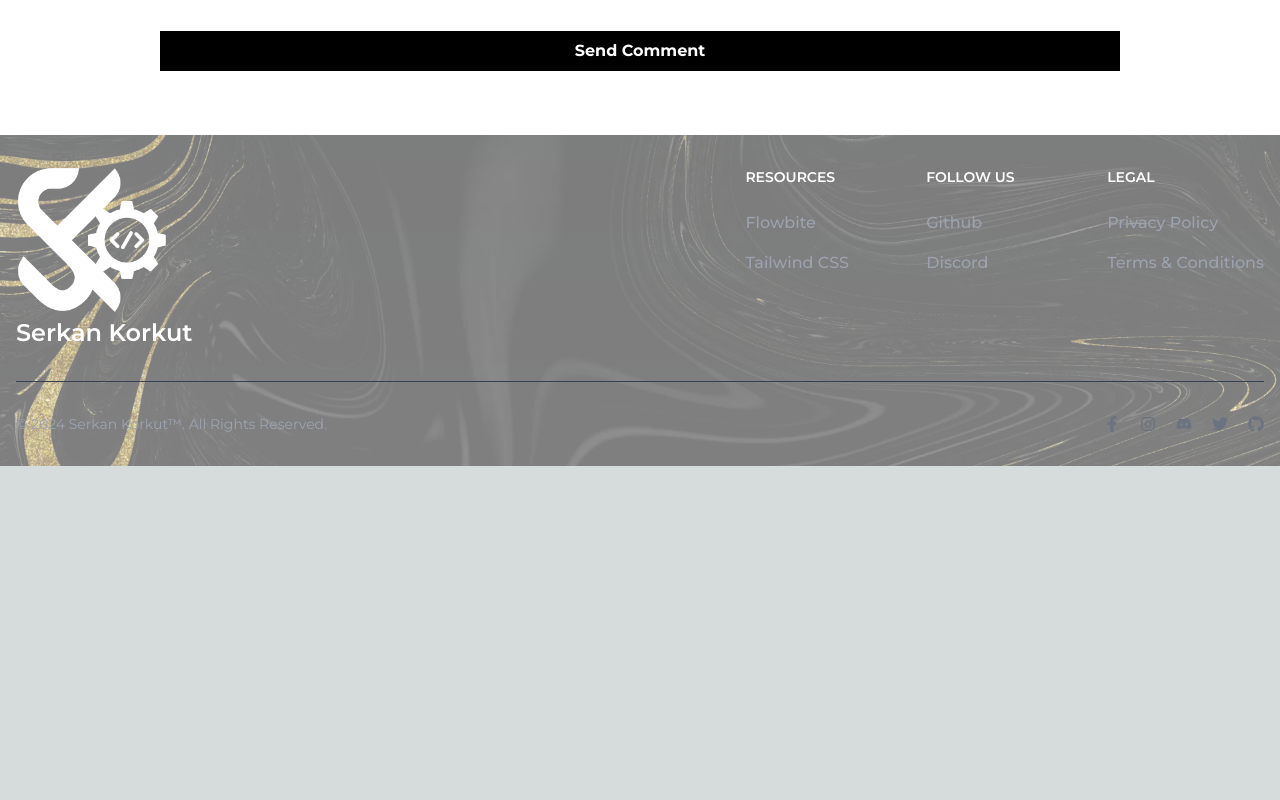
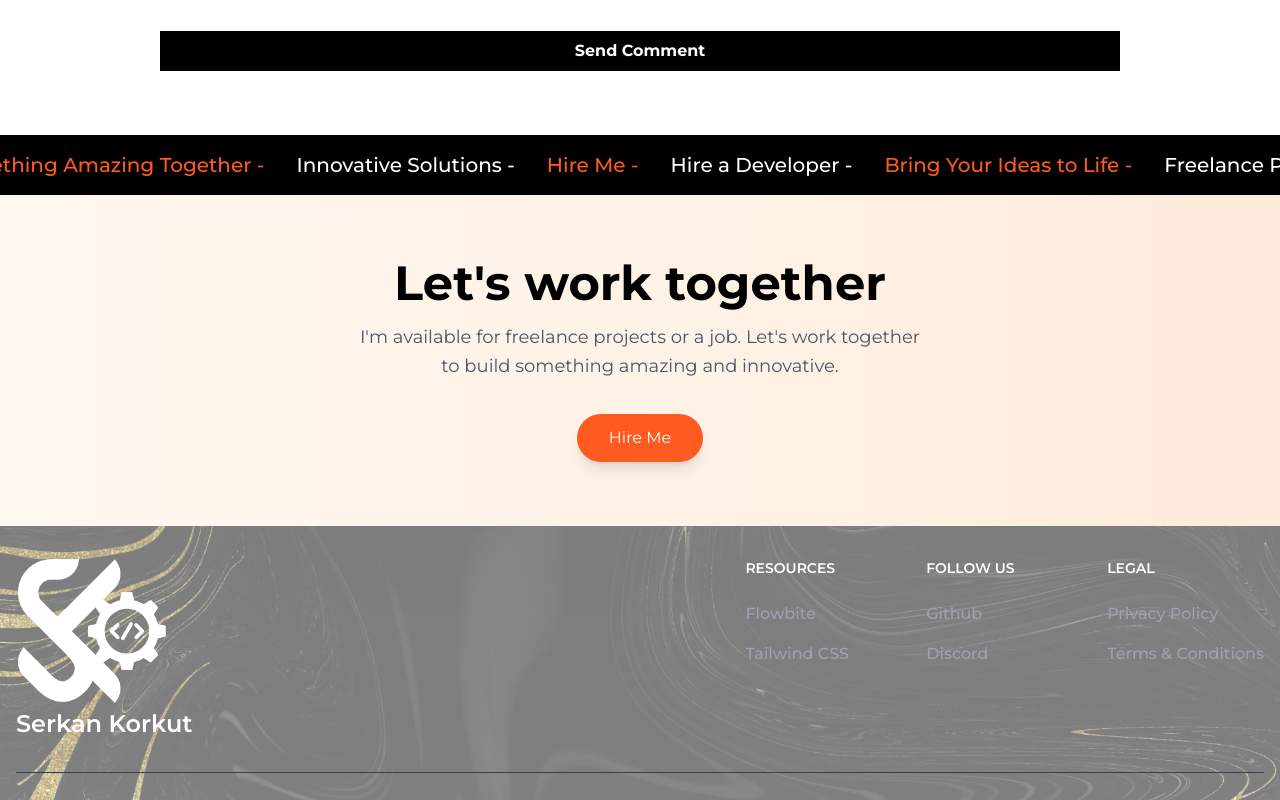
Before and after one commit to serkankorkut17/serkankorkut.dev, a Next.js app: page /contact in a window 1280 px wide. Shown: the part 1967-2767 px from the top of the page. Before the commit the page ends 2433 px from the top, so only its background shows below. Built offline with nearby package versions, Linux system fonts and the light colour scheme.

Commit message:
contact done

```diff
--- a/src/app/contact/page.js
+++ b/src/app/contact/page.js
@@ -3,14 +3,25 @@ import PageHeader from "@/components/Sections/PageHeader";
 import ContactSection from "@/components/Sections/ContactSection";
 import MapSection from "@/components/Sections/MapSection";
 import ContactForm from "@/components/Sections/FormSection";
+import HireMeSection from "@/components/Sections/HireMeSection";
+
+import { Montserrat } from "next/font/google";
+const montserrat = Montserrat({
+  weight: ["400", "500", "600", "700", "800", "900"],
+  subsets: ["latin"],
+});
 
 const ContactPage = () => {
+
+
   return (
     <main className="min-h-screen">
-      <PageHeader title="Contact Us" />
+      <PageHeader title="Contact Me" />
       <ContactSection />
       <MapSection />
       <ContactForm />
+      <HireMeSection font={montserrat}/>
+
     </main>
   );
 };
--- a/src/app/globals.css
+++ b/src/app/globals.css
@@ -55,3 +55,30 @@ body {
 * {
   cursor: none !important; /* Suppress the cursor globally */
 }
+
+/* Container to ensure no gap between the scrolling text */
+.scrolling-container {
+  display: flex;
+  overflow: hidden;
+  position: relative;
+}
+
+.scrolling-text {
+  display: flex;
+  animation: scroll-text 10s linear infinite;
+}
+
+.scroll-item {
+  flex-shrink: 0;
+  white-space: nowrap;
+  padding-right: 2rem; /* Optional: Adjust spacing between items */
+}
+
+@keyframes scroll-text {
+  0% {
+    transform: translateX(0);
+  }
+  100% {
+    transform: translateX(-50%);
+  }
+}
--- a/src/app/projects/page.js
+++ b/src/app/projects/page.js
@@ -5,7 +5,7 @@ import WhiteSection from "@/components/Sections/WhiteSection";
 const ProjectsPage = () => {
   return (
     <main className="min-h-screen">
-      <PageHeader title="Contact Us" />
+      <PageHeader title="My Projects" />
       <WhiteSection />
     </main>
   );
--- a/src/components/Sections/FormSection.js
+++ b/src/components/Sections/FormSection.js
@@ -53,7 +53,7 @@ export default function ContactForm() {
 
   return (
     <section
-      className={`${montserrat.className} flex flex-col py-16 px-8 md:px-40 text-black  bg-white`}
+      className={`${montserrat.className} flex flex-col py-16 px-8 md:px-40 text-black bg-white`}
     >
       <h2 className="text-4xl font-bold mb-8">Do You Want to Contact Me?</h2>
       <form onSubmit={handleSubmit} className="grid grid-cols-2 gap-4">
--- /dev/null
+++ b/src/components/Sections/HireMeSection.js
@@ -0,0 +1,55 @@
+"use client";
+
+import React from "react";
+
+const HireMeSection = ({font}) => {
+    console.log(font);
+
+  const navigateToLinkedIn = () => {
+    window.open("https://www.linkedin.com/in/serkankorkut17", "_blank");
+  };
+
+  return (
+    <div className={`${font.className} relative`}>
+      {/* Scrolling Text Section */}
+      <div className="w-full bg-black py-4 overflow-hidden relative">
+        <div className="scrolling-container">
+          <div className="scrolling-text">
+            <span className="scroll-item text-white text-xl font-medium">Hire a Developer - </span>
+            <span className="scroll-item text-orange-500 text-xl font-medium">Bring Your Ideas to Life - </span>
+            <span className="scroll-item text-white text-xl font-medium">Freelance Projects Available - </span>
+            <span className="scroll-item text-orange-500 text-xl font-medium">Let’s Build Something Amazing Together - </span>
+            <span className="scroll-item text-white text-xl font-medium">Innovative Solutions - </span>
+            <span className="scroll-item text-orange-500 text-xl font-medium">Hire Me - </span>
+            {/* Duplicate content for seamless scrolling */}
+            <span className="scroll-item text-white text-xl font-medium">Hire a Developer - </span>
+            <span className="scroll-item text-orange-500 text-xl font-medium">Bring Your Ideas to Life - </span>
+            <span className="scroll-item text-white text-xl font-medium">Freelance Projects Available - </span>
+            <span className="scroll-item text-orange-500 text-xl font-medium">Let’s Build Something Amazing Together - </span>
+            <span className="scroll-item text-white text-xl font-medium">Innovative Solutions - </span>
+            <span className="scroll-item text-orange-500 text-xl font-medium">Hire Me - </span>
+          </div>
+        </div>
+      </div>
+
+      {/* Main Content */}
+      <div className="bg-gradient-to-r from-orange-50 to-orange-100 py-16 px-8 md:px-40">
+        <div className="text-center">
+          <h2 className="text-5xl font-bold text-black mb-4">Let's work together</h2>
+          <p className="text-lg text-gray-600 leading-relaxed max-w-xl mx-auto">
+            I'm available for freelance projects or a job. Let's work together
+            to build something amazing and innovative.
+          </p>
+          <button
+            className="bg-orange-500 text-white px-8 py-3 rounded-full mt-8 hover:bg-orange-400 transition duration-300 transform hover:scale-105 shadow-lg"
+            onClick={navigateToLinkedIn}
+          >
+            Hire Me
+          </button>
+        </div>
+      </div>
+    </div>
+  );
+};
+
+export default HireMeSection;
--- a/src/components/Sections/WhiteSection.js
+++ b/src/components/Sections/WhiteSection.js
@@ -11,7 +11,6 @@ const WhiteSection = () => {
         src={background}
         // layout="fill"
         // objectFit="cover"
-        priority={true}
         className="absolute -z-40 h-full w-full object-cover"
         alt="Background"
       />
```
Also changed, not shown: 1 other file (tests, documents, lock files or other folders).
